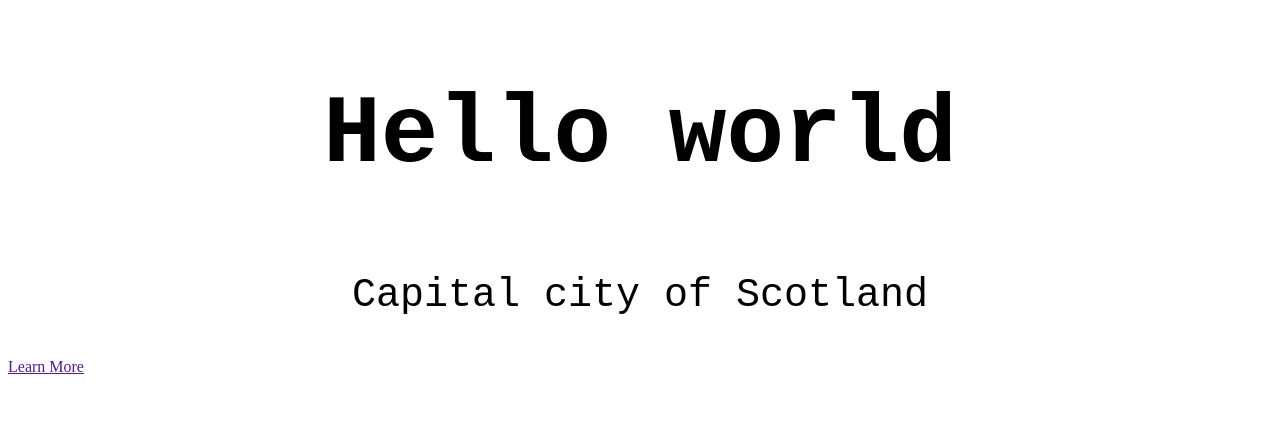
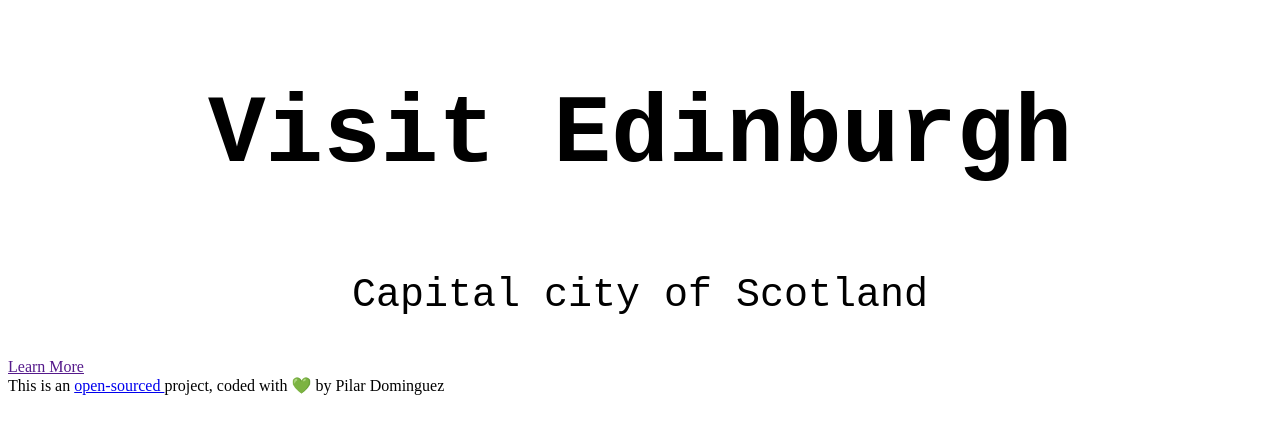
Before and after one commit to Pildomfl/Edimburg-Travel-project, a plain HTML site: page index.html in a window 1280 px wide. Drawn offline with Linux system fonts and the light colour scheme; a web font is replaced by a local one.

Commit message:
Added link to Github repository

```diff
--- a/index.html
+++ b/index.html
@@ -13,8 +13,17 @@
     <title>Travel Project</title>
   </head>
   <body>
-    <h1>Hello world</h1>
+    <h1>Visit Edinburgh</h1>
     <p>Capital city of Scotland</p>
     <a href=""> Learn More</a>
+    <footer>
+      This is an
+      <a
+        href="https://github.com/Pildomfl/Edimburg-Travel-project"
+        target="_blank"
+        >open-sourced
+      </a>
+      project, coded with 💚 by Pilar Dominguez
+    </footer>
   </body>
 </html>
```
Also changed, not shown: images/edim1.jpg (added), 1 other file.
